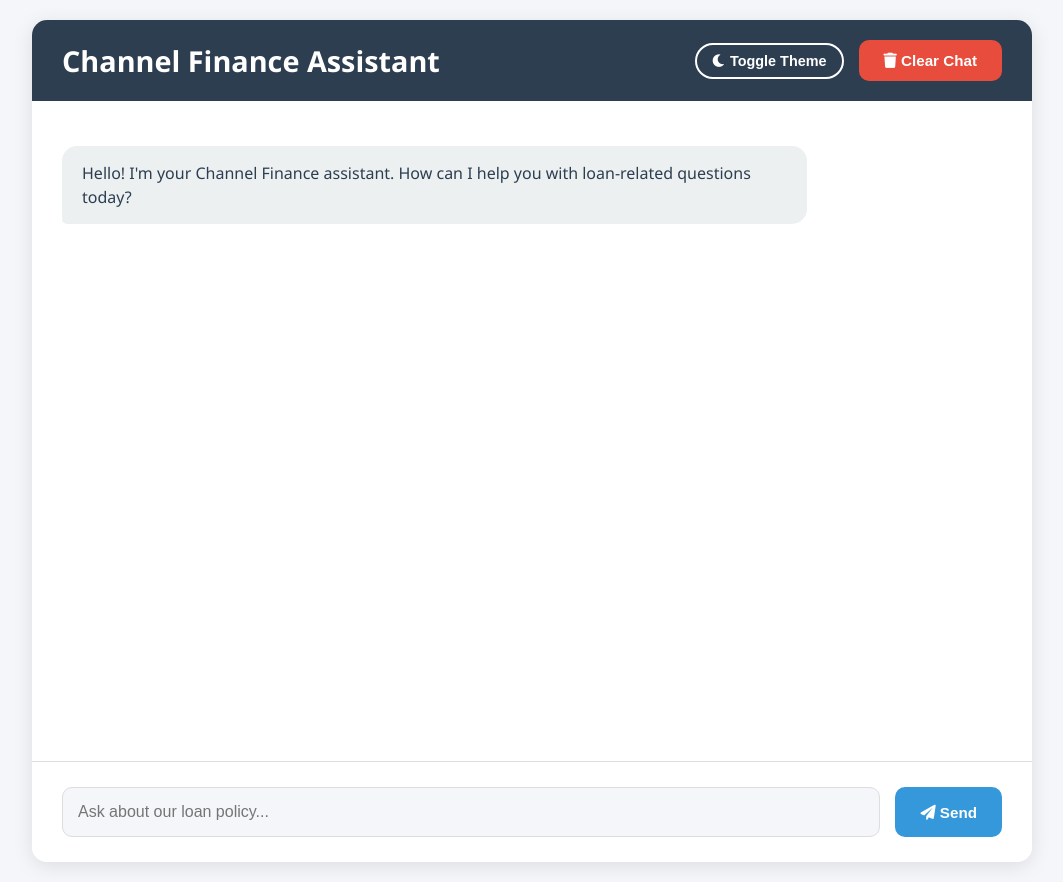
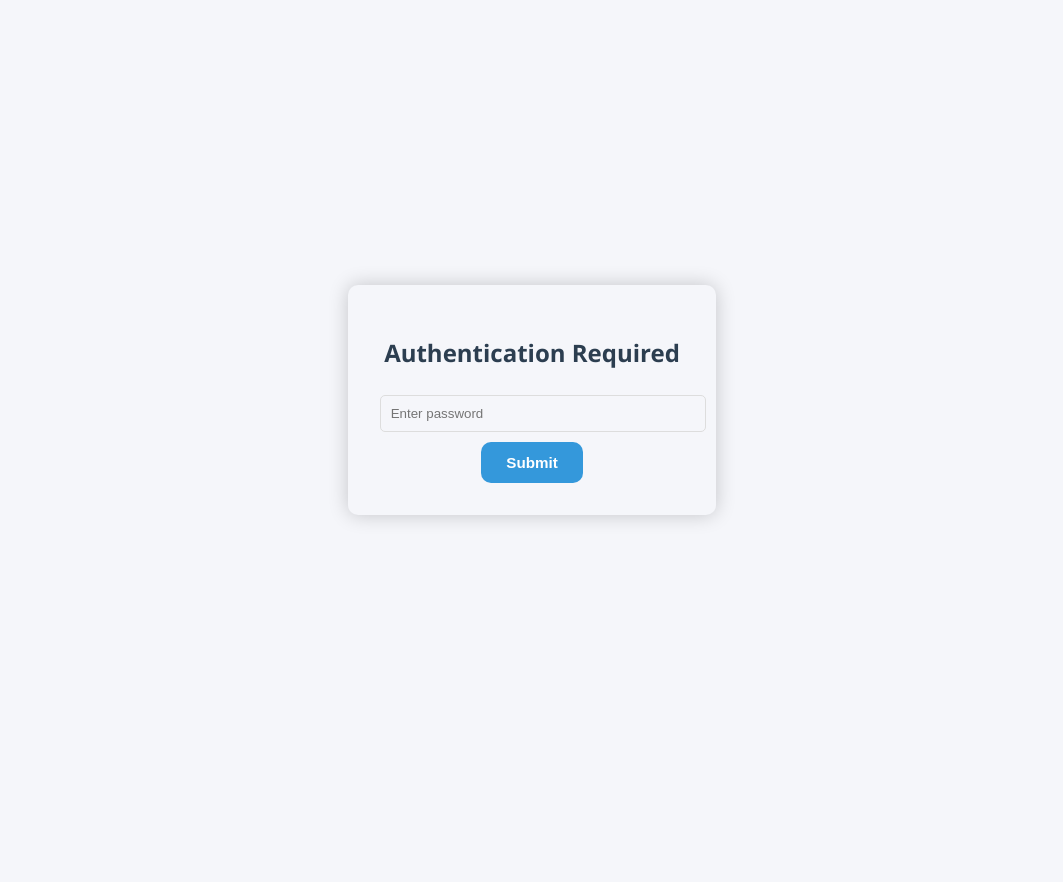
Before and after one commit to MechanicalMaster/AI-chat-app-with-Memory, a FastAPI app: page / in a window 1280 px wide. Shown: the whole page, without its empty margins (108-1171 px from the left). After the commit the page ends 522 px from the top, so only its background shows below. Run offline with FastAPI, Linux system fonts and the light colour scheme.

Commit message:
Password Commit

```diff
--- a/app/models/chat.py
+++ b/app/models/chat.py
@@ -12,3 +12,6 @@ class ChatRequest(BaseModel):
 class ChatResponse(BaseModel):
     response: str
     history: Optional[List[Message]] = None
+
+class PasswordRequest(BaseModel):
+    password: str
--- a/static/css/style.css
+++ b/static/css/style.css
@@ -57,6 +57,7 @@ body {
     border-radius: 15px;
     box-shadow: 0 4px 20px rgba(0,0,0,0.1);
     transition: background-color 0.3s ease, box-shadow 0.3s ease;
+    display: none;
 }
 
 .chat-header {
@@ -296,3 +297,49 @@ button:hover {
         padding: 10px 20px;
     }
 }
+
+.modal {
+    position: fixed;
+    top: 0;
+    left: 0;
+    width: 100%;
+    height: 100%;
+    background-color: var(--background-color);
+    display: flex;
+    justify-content: center;
+    align-items: center;
+    z-index: 1000;
+}
+
+.modal-content {
+    background-color: var(--background-color);
+    padding: 2rem;
+    border-radius: 10px;
+    box-shadow: 0 0 20px rgba(0, 0, 0, 0.2);
+    text-align: center;
+}
+
+.modal-content h2 {
+    margin-bottom: 1rem;
+    color: var(--text-color);
+}
+
+.modal-content input {
+    width: 100%;
+    padding: 10px;
+    margin: 10px 0;
+    border: 1px solid var(--input-border);
+    border-radius: 5px;
+    background: var(--background-color);
+    color: var(--text-color);
+}
+
+.error-message {
+    color: #e74c3c;
+    margin-top: 10px;
+    display: none;
+}
+
+.showChat {
+    display: block;
+}
--- a/static/js/chat.js
+++ b/static/js/chat.js
@@ -8,9 +8,17 @@ class ChatApp {
         this.themeToggle = document.getElementById('theme-toggle');
         this.isWaitingForResponse = false;
 
+        // Add password check initialization
+        this.passwordModal = document.getElementById('password-modal');
+        this.chatContainer = document.querySelector('.chat-container');
+        this.passwordInput = document.getElementById('password-input');
+        this.passwordSubmit = document.getElementById('password-submit');
+        this.passwordError = document.getElementById('password-error');
+
         this.setupEventListeners();
         this.loadTheme();
         this.displayWelcomeMessage();
+        this.initializePasswordCheck();
     }
 
     generateSessionId() {
@@ -124,6 +132,39 @@ class ChatApp {
         this.messageContainer.appendChild(messageDiv);
         this.messageContainer.scrollTop = this.messageContainer.scrollHeight;
     }
+
+    initializePasswordCheck() {
+        // Check if already authenticated
+        if (localStorage.getItem('chatAuthenticated') === 'true') {
+            this.showChat();
+            return;
+        }
+
+        this.passwordSubmit.addEventListener('click', () => this.verifyPassword());
+        this.passwordInput.addEventListener('keypress', (e) => {
+            if (e.key === 'Enter') {
+                this.verifyPassword();
+            }
+        });
+    }
+
+    verifyPassword() {
+        const password = this.passwordInput.value;
+        if (password === 'CPAdemo@123') {
+            localStorage.setItem('chatAuthenticated', 'true');
+            this.showChat();
+        } else {
+            this.passwordError.style.display = 'block';
+            this.passwordError.textContent = 'Incorrect password. Please try again.';
+            this.passwordInput.value = '';
+        }
+    }
+
+    showChat() {
+        this.passwordModal.style.display = 'none';
+        this.chatContainer.style.display = 'block';
+        this.chatContainer.classList.add('showChat');
+    }
 }
 
 // Initialize the chat app when the page loads
--- a/templates/index.html
+++ b/templates/index.html
@@ -8,7 +8,16 @@
     <link rel="stylesheet" href="https://cdnjs.cloudflare.com/ajax/libs/font-awesome/6.0.0/css/all.min.css">
 </head>
 <body>
-    <div class="chat-container">
+    <div id="password-modal" class="modal">
+        <div class="modal-content">
+            <h2>Authentication Required</h2>
+            <input type="password" id="password-input" placeholder="Enter password">
+            <button id="password-submit">Submit</button>
+            <p id="password-error" class="error-message"></p>
+        </div>
+    </div>
+
+    <div class="chat-container" style="display: none;">
         <div class="chat-header">
             <h1>Channel Finance Assistant</h1>
             <div class="header-controls">
```
Also changed, not shown: app/api/routes.py (+7 -1 lines).
